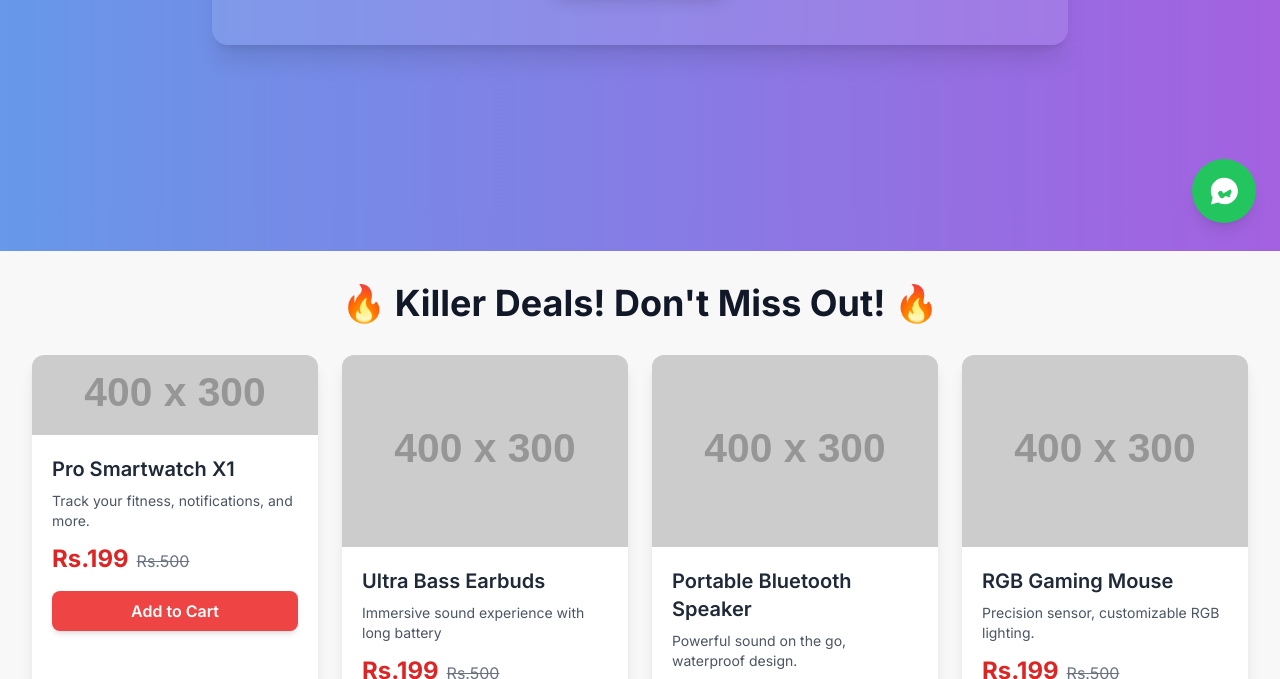
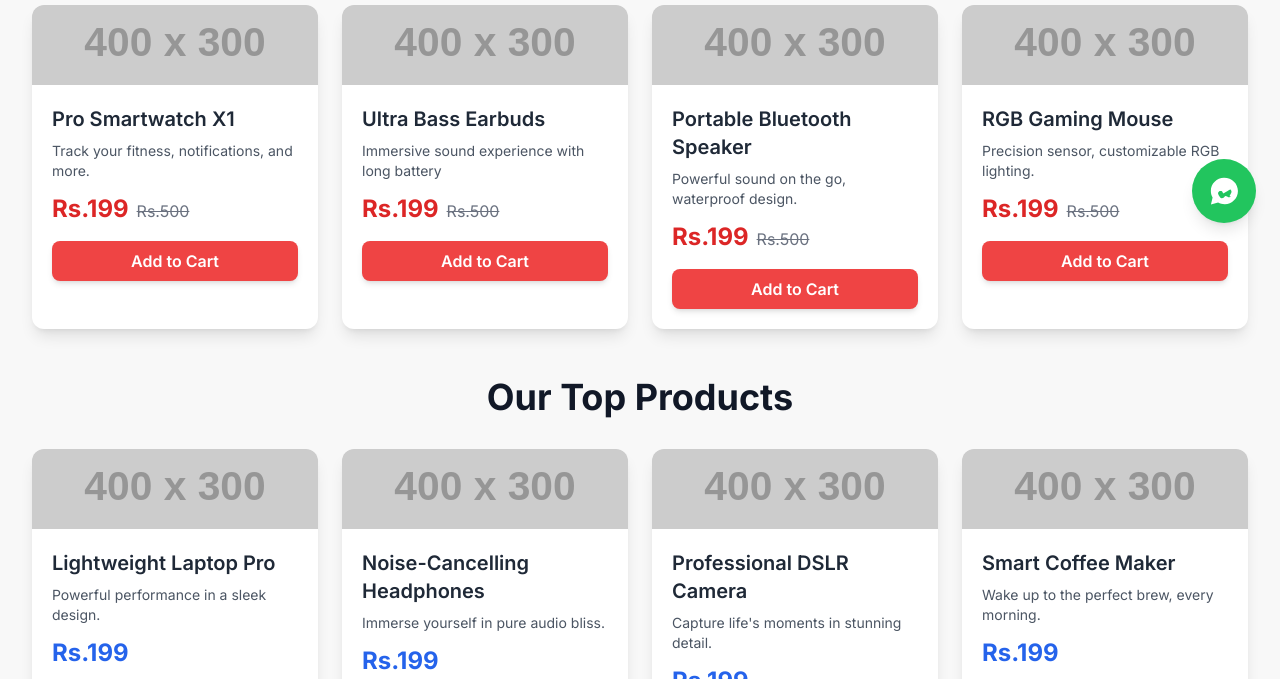
Before and after one commit to issadigitalservices/AtoZ-Factory, a plain HTML site: page index.html in a window 1280 px wide. Shown: the part 553-1232 px from the top of the page. Drawn offline with nearby package versions, Linux system fonts and the light colour scheme; placeholder pictures from the web are drawn by us.

Commit message:
Updated code with [describe changes]

```diff
--- a/index.html
+++ b/index.html
@@ -53,7 +53,7 @@
         }
         /* Ensure the welcome section has enough height to be visible below the header */
         .welcome-section {
-            min-height: calc(100vh - 68px); /* Adjust 68px based on your header's actual height if needed */
+            min-height: calc(50vh - 18px); /* Adjust 68px based on your header's actual height if needed */
             /* This ensures the welcome section takes up most of the remaining viewport height */
         }
     </style>
@@ -130,7 +130,7 @@
 
                 <!-- Deal Product Card 2 -->
                 <div class="bg-white rounded-xl shadow-lg overflow-hidden transform transition duration-300 hover:scale-105 hover:shadow-xl">
-                    <img src="https://placehold.co/400x300/33FF57/FFFFFF?text=Wireless+Earbuds" alt="Wireless Earbuds" class="w-full h-48 object-cover">
+                    <img src="https://placehold.co/400x300/33FF57/FFFFFF?text=Wireless+Earbuds" alt="Wireless Earbuds" class="w-full h-20 object-cover">
                     <div class="p-5">
                         <h3 class="text-xl font-semibold text-gray-800 mb-2">Ultra Bass Earbuds</h3>
                         <p class="text-gray-600 text-sm mb-3">Immersive sound experience with long battery</p>
@@ -146,7 +146,7 @@
 
                 <!-- Deal Product Card 3 -->
                 <div class="bg-white rounded-xl shadow-lg overflow-hidden transform transition duration-300 hover:scale-105 hover:shadow-xl">
-                    <img src="https://placehold.co/400x300/5733FF/FFFFFF?text=Portable+Speaker" alt="Portable Speaker" class="w-full h-48 object-cover">
+                    <img src="https://placehold.co/400x300/5733FF/FFFFFF?text=Portable+Speaker" alt="Portable Speaker" class="w-full h-20 object-cover">
                     <div class="p-5">
                         <h3 class="text-xl font-semibold text-gray-800 mb-2">Portable Bluetooth Speaker</h3>
                         <p class="text-gray-600 text-sm mb-3">Powerful sound on the go, waterproof design.</p>
@@ -162,7 +162,7 @@
 
                 <!-- Deal Product Card 4 -->
                 <div class="bg-white rounded-xl shadow-lg overflow-hidden transform transition duration-300 hover:scale-105 hover:shadow-xl">
-                    <img src="https://placehold.co/400x300/FFC300/FFFFFF?text=Gaming+Mouse" alt="Gaming Mouse" class="w-full h-48 object-cover">
+                    <img src="https://placehold.co/400x300/FFC300/FFFFFF?text=Gaming+Mouse" alt="Gaming Mouse" class="w-full h-20 object-cover">
                     <div class="p-5">
                         <h3 class="text-xl font-semibold text-gray-800 mb-2">RGB Gaming Mouse</h3>
                         <p class="text-gray-600 text-sm mb-3">Precision sensor, customizable RGB lighting.</p>
@@ -184,7 +184,7 @@
             <div class="grid grid-cols-1 sm:grid-cols-2 lg:grid-cols-3 xl:grid-cols-4 gap-6">
                 <!-- Product Card 1 -->
                 <div class="bg-white rounded-xl shadow-lg overflow-hidden transform transition duration-300 hover:scale-105 hover:shadow-xl">
-                    <img src="https://placehold.co/400x300/A020F0/FFFFFF?text=Laptop" alt="Laptop" class="w-full h-48 object-cover">
+                    <img src="https://placehold.co/400x300/A020F0/FFFFFF?text=Laptop" alt="Laptop" class="w-full h-20 object-cover">
                     <div class="p-5">
                         <h3 class="text-xl font-semibold text-gray-800 mb-2">Lightweight Laptop Pro</h3>
                         <p class="text-gray-600 text-sm mb-3">Powerful performance in a sleek design.</p>
@@ -199,7 +199,7 @@
 
                 <!-- Product Card 2 -->
                 <div class="bg-white rounded-xl shadow-lg overflow-hidden transform transition duration-300 hover:scale-105 hover:shadow-xl">
-                    <img src="https://placehold.co/400x300/00FFFF/000000?text=Headphones" alt="Headphones" class="w-full h-48 object-cover">
+                    <img src="https://placehold.co/400x300/00FFFF/000000?text=Headphones" alt="Headphones" class="w-full h-20 object-cover">
                     <div class="p-5">
                         <h3 class="text-xl font-semibold text-gray-800 mb-2">Noise-Cancelling Headphones</h3>
                         <p class="text-gray-600 text-sm mb-3">Immerse yourself in pure audio bliss.</p>
@@ -214,7 +214,7 @@
 
                 <!-- Product Card 3 -->
                 <div class="bg-white rounded-xl shadow-lg overflow-hidden transform transition duration-300 hover:scale-105 hover:shadow-xl">
-                    <img src="https://placehold.co/400x300/FF00FF/FFFFFF?text=Camera" alt="Camera" class="w-full h-48 object-cover">
+                    <img src="https://placehold.co/400x300/FF00FF/FFFFFF?text=Camera" alt="Camera" class="w-full h-20 object-cover">
                     <div class="p-5">
                         <h3 class="text-xl font-semibold text-gray-800 mb-2">Professional DSLR Camera</h3>
                         <p class="text-gray-600 text-sm mb-3">Capture life's moments in stunning detail.</p>
@@ -229,7 +229,7 @@
 
                 <!-- Product Card 4 -->
                 <div class="bg-white rounded-xl shadow-lg overflow-hidden transform transition duration-300 hover:scale-105 hover:shadow-xl">
-                    <img src="https://placehold.co/400x300/008000/FFFFFF?text=Coffee+Maker" alt="Coffee Maker" class="w-full h-48 object-cover">
+                    <img src="https://placehold.co/400x300/008000/FFFFFF?text=Coffee+Maker" alt="Coffee Maker" class="w-full h-20 object-cover">
                     <div class="p-5">
                         <h3 class="text-xl font-semibold text-gray-800 mb-2">Smart Coffee Maker</h3>
                         <p class="text-gray-600 text-sm mb-3">Wake up to the perfect brew, every morning.</p>
```
